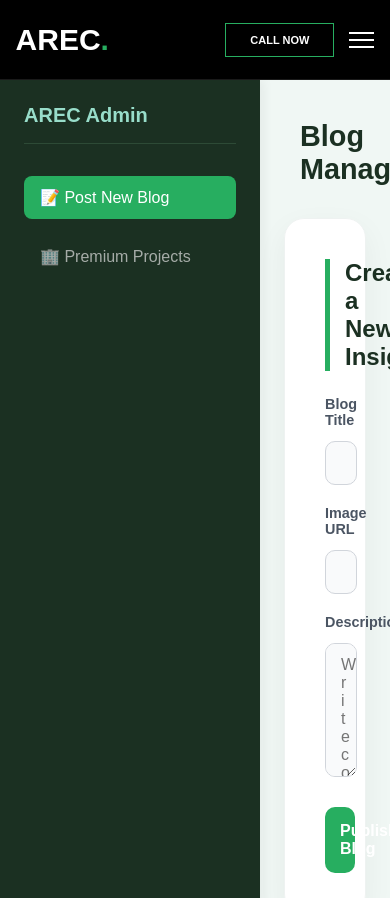
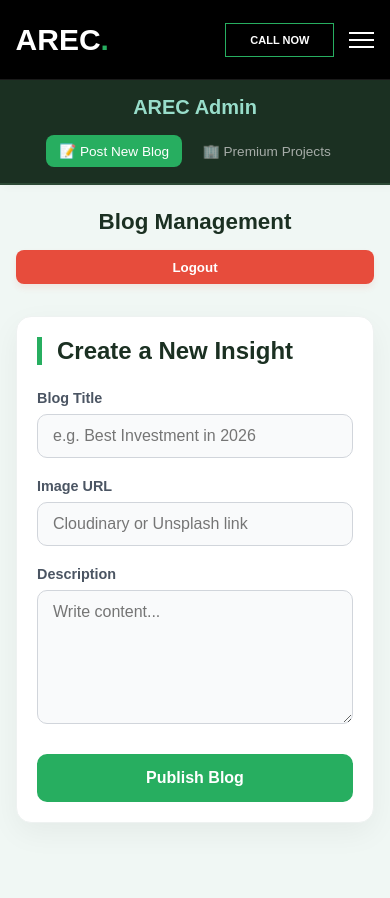
Before and after one commit to hestiyaCode/arec-real-estate, a Next.js app: page /admin/dashboard in a window 390 px wide. Shown: the top 898 px of the page. Built offline with nearby package versions, Linux system fonts and the light colour scheme; a web font is replaced by a local one.

Commit message:
made dashboards mobile optimized

```diff
--- a/src/app/admin/dashboard/Dashboard.module.css
+++ b/src/app/admin/dashboard/Dashboard.module.css
@@ -1,20 +1,22 @@
 /* Layout Container */
 .dashboardContainer {
   display: flex;
-  height: 100vh;
-  background-color: #f0f7f4; /* Light mint green background */
+  min-height: 100vh;
+  background-color: #f0f7f4;
   color: #2d3436;
+  transition: all 0.3s ease;
 }
 
 /* Sidebar Styling */
 .sidebar {
   width: 260px;
-  background-color: #1b3022; /* Dark forest green */
+  background-color: #1b3022;
   color: #ffffff;
   padding: 1.5rem;
   box-shadow: 4px 0 10px rgba(0, 0, 0, 0.05);
   display: flex;
   flex-direction: column;
+  flex-shrink: 0;
 }
 
 .sidebarTitle {
@@ -38,17 +40,25 @@
   cursor: pointer;
   transition: all 0.2s ease;
   color: #e0e0e0;
+  user-select: none;
+  white-space: nowrap;
+}
+
+.navItem:not(.activeNav) {
+  opacity: 0.7;
 }
 
 .navItem:hover {
   background-color: #2d4a36;
   color: #ffffff;
   transform: translateX(5px);
+  opacity: 1;
 }
 
 .activeNav {
   background-color: #27ae60;
   color: white !important;
+  opacity: 1 !important;
 }
 
 /* Main Content Area */
@@ -56,12 +66,13 @@
   flex: 1;
   padding: 2.5rem;
   overflow-y: auto;
+  width: 100%;
 }
 
-/* Header with Right-Aligned Logout */
+/* Header */
 .header {
   display: flex;
-  justify-content: space-between; /* Pushes Title to Left and Button to Right */
+  justify-content: space-between;
   align-items: center;
   margin-bottom: 2rem;
 }
@@ -72,7 +83,7 @@
   color: #1b3022;
 }
 
-/* Logout Button Styling */
+/* Logout Button */
 .logoutBtn {
   background-color: #e74c3c;
   color: white;
@@ -88,20 +99,19 @@
 .logoutBtn:hover {
   background-color: #c0392b;
   transform: translateY(-2px);
-  box-shadow: 0 6px 12px rgba(192, 57, 43, 0.2);
 }
 
-/* Form Section Styling */
+/* Form Section */
 .formSection {
   display: flex;
   justify-content: center;
-  margin-top: 20px;
+  width: 100%;
 }
 
 .formCard {
   background: white;
   width: 100%;
-  max-width: 700px;
+  max-width: 800px;
   padding: 40px;
   border-radius: 20px;
   box-shadow: 0 10px 30px rgba(0, 0, 0, 0.05);
@@ -123,6 +133,12 @@
   gap: 20px;
 }
 
+.gridContainer {
+  display: grid;
+  grid-template-columns: 1fr 1fr;
+  gap: 20px;
+}
+
 .inputGroup {
   display: flex;
   flex-direction: column;
@@ -135,16 +151,18 @@
   font-size: 0.9rem;
 }
 
-.inputGroup input, .inputGroup textarea {
+.inputGroup input,
+.inputGroup textarea {
   padding: 12px 15px;
   border: 1px solid #d1d5db;
   border-radius: 10px;
   font-size: 1rem;
   background-color: #f9fafb;
-  transition: border-color 0.2s;
+  width: 100%;
 }
 
-.inputGroup input:focus, .inputGroup textarea:focus {
+.inputGroup input:focus,
+.inputGroup textarea:focus {
   outline: none;
   border-color: #27ae60;
   background-color: #ffffff;
@@ -163,61 +181,73 @@
   transition: all 0.3s ease;
 }
 
-.publishBtn:hover {
-  background-color: #219150;
-  transform: translateY(-2px);
-  box-shadow: 0 5px 15px rgba(39, 174, 96, 0.3);
+.publishBtn:disabled {
+  background-color: #a5d6a7;
+  cursor: not-allowed;
 }
 
-.gridContainer {
-  display: grid;
-  grid-template-columns: 1fr 1fr; /* Two columns for project details */
-  gap: 15px;
-}
-
-.navItem {
-  /* ... existing styles ... */
-  cursor: pointer;
-}
-
-/* Ensure labels are consistent */
-.inputGroup label {
-  font-weight: 600;
-  margin-bottom: 5px;
-  display: block;
-}
-/* Add this to your existing Dashboard.module.css */
-
-.gridContainer {
-  display: grid;
-  grid-template-columns: 1fr 1fr; /* Two inputs per row */
-  gap: 20px;
-  margin-bottom: 20px;
-}
+/* --- MEDIA QUERIES (Mobile Optimization) --- */
 
 @media (max-width: 768px) {
+  .dashboardContainer {
+    flex-direction: column; /* Sidebar top par chala jayega */
+  }
+
+  .sidebar {
+    width: 100%;
+    padding: 1rem;
+    border-bottom: 2px solid #2d4a36;
+  }
+
+  .sidebarTitle {
+    text-align: center;
+    border-bottom: none;
+    padding-bottom: 0.5rem;
+  }
+
+  .nav {
+    margin-top: 0.5rem;
+    flex-direction: row; /* Buttons side-by-side */
+    justify-content: center;
+    flex-wrap: wrap; /* Space kam ho toh niche aa jayein */
+    gap: 0.5rem;
+  }
+
+  .navItem {
+    padding: 0.5rem 0.8rem;
+    font-size: 0.85rem;
+    text-align: center;
+  }
+
+  .navItem:hover {
+    transform: none; /* Mobile par translate effect hata diya */
+  }
+
+  .mainContent {
+    padding: 1.5rem 1rem;
+  }
+
+  .header {
+    flex-direction: column;
+    text-align: center;
+    gap: 15px;
+  }
+
+  .headerTitle {
+    font-size: 1.4rem;
+  }
+
+  .formCard {
+    padding: 20px;
+    border-radius: 15px;
+  }
+
   .gridContainer {
-    grid-template-columns: 1fr; /* Stack on mobile */
+    grid-template-columns: 1fr; /* Inputs ek ke niche ek */
+    gap: 15px;
+  }
+
+  .logoutBtn {
+    width: 100%; /* Logout button full width */
   }
 }
-
-.navItem {
-  /* ... existing styles ... */
-  cursor: pointer;
-  user-select: none;
-}
-
-/* Optional: change color of inactive nav slightly to distinguish */
-.navItem:not(.activeNav) {
-  opacity: 0.7;
-}
-
-.navItem:not(.activeNav):hover {
-  opacity: 1;
-}
-/* Responsive adjustment for the grid */
-@media (max-width: 768px) {
-  .gridContainer {
-    grid-template-columns: 1fr;
-  }
-}
```
